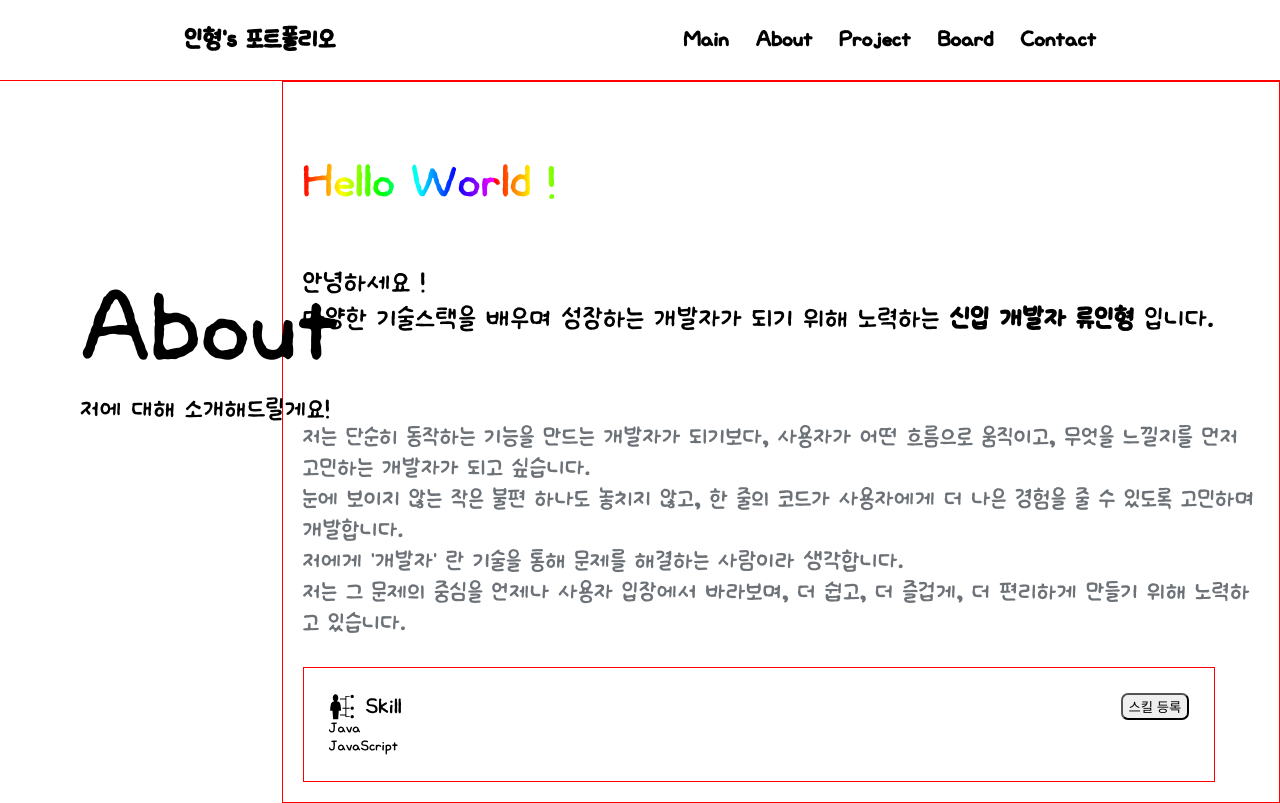
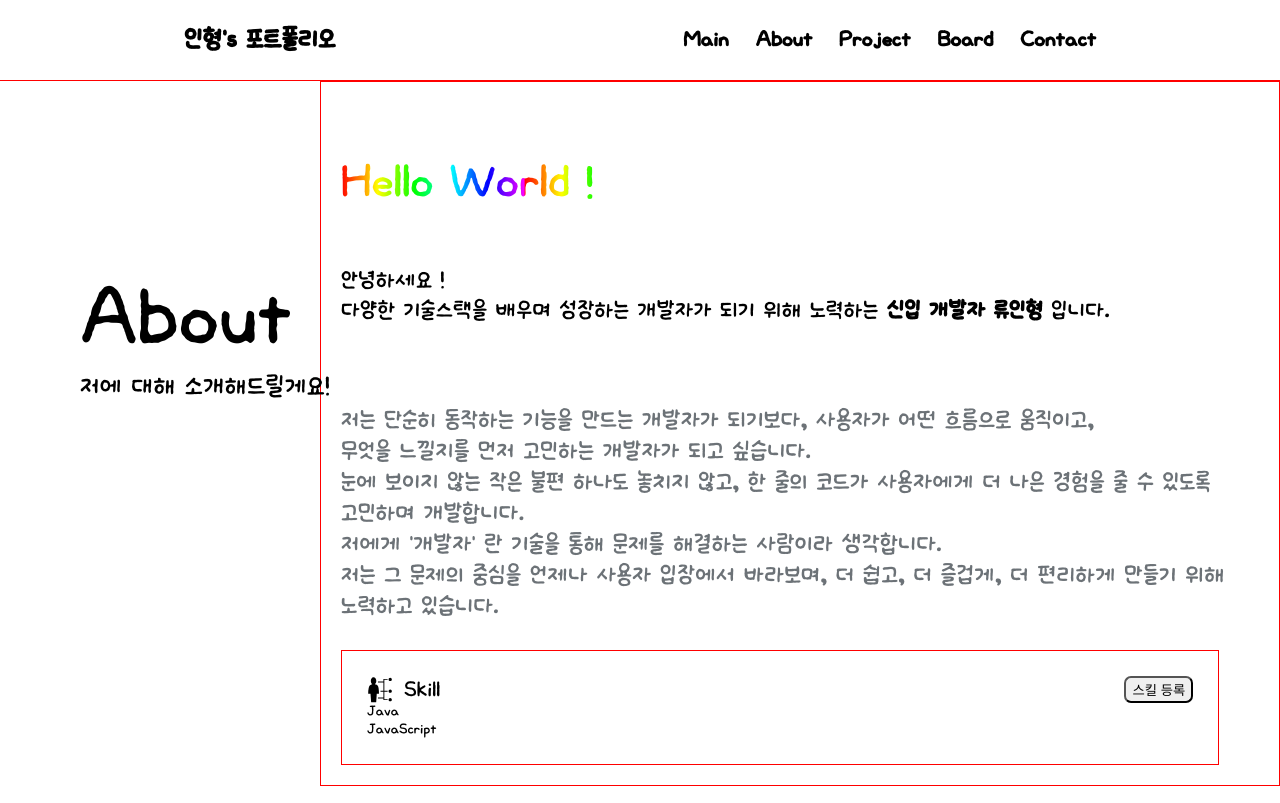
Before and after one commit to fbdlsgud/portfolio, a React (Create React App) app: page /about in a window 1280 px wide. Built offline with nearby package versions, Linux system fonts and the light colour scheme.

Commit message:
레이아웃 약 수정

```diff
--- a/src/components/page/about/About.css
+++ b/src/components/page/about/About.css
@@ -15,7 +15,7 @@
 }
 
 .title {
-    font-size: 110px;
+    font-size: 90px;
 }
 
 .subtitle {
@@ -25,9 +25,9 @@
 
 
 .aboutIntroduce-right {
-    margin-left: 22%;
+    margin-left: 25%;
     padding: 20px;
-    max-width: 1300px;
+    max-width: 1000px;
     border: 1px solid red;
 }
 
@@ -41,7 +41,7 @@
 }
 
 .intro{
-    font-size: 32px;
+    font-size: 27px;
 }
 
 .introduce .highlight {
--- a/src/components/page/about/About.jsx
+++ b/src/components/page/about/About.jsx
@@ -30,14 +30,14 @@ function About() {
 
           <p className="subIntro">
             저는 단순히 동작하는 기능을 만드는 개발자가 되기보다, 사용자가 어떤
-            흐름으로 움직이고, 무엇을 느낄지를 먼저 고민하는 개발자가 되고
+            흐름으로 움직이고, <br />무엇을 느낄지를 먼저 고민하는 개발자가 되고
             싶습니다. <br />
             눈에 보이지 않는 작은 불편 하나도 놓치지 않고, 한 줄의 코드가
-            사용자에게 더 나은 경험을 줄 수 있도록 고민하며 개발합니다.
+            사용자에게 더 나은 경험을 줄 수 있도록 <br />고민하며 개발합니다.
             <br />
             저에게 '개발자' 란 기술을 통해 문제를 해결하는 사람이라 생각합니다.
             <br /> 저는 그 문제의 중심을 언제나 사용자 입장에서 바라보며, 더
-            쉽고, 더 즐겁게, 더 편리하게 만들기 위해 노력하고 있습니다.
+            쉽고, 더 즐겁게, 더 편리하게 만들기 위해 <br />노력하고 있습니다.
           </p>
         </div>
         {skillModal && (
--- a/src/components/page/main/Main.css
+++ b/src/components/page/main/Main.css
@@ -1,9 +1,13 @@
 .mainIntroduce {
 
-    margin-left: 150px;
-    margin-top: 200px;
+    /* margin-left: 150px;
+    margin-top: 200px; */
     width: 570px;
 
+}
+
+.mainContainer {
+  padding: 100px;
 }
 
 .info1, .info2 {
@@ -58,9 +62,8 @@
 
 
 .subMenubar {
-    margin-top: 50px;
-
-    margin-left: 150px;
+    /* margin-top: 50px;
+    margin-left: 150px; */
     width: 670px;
     height: 170px;
     justify-content: space-around;
```
